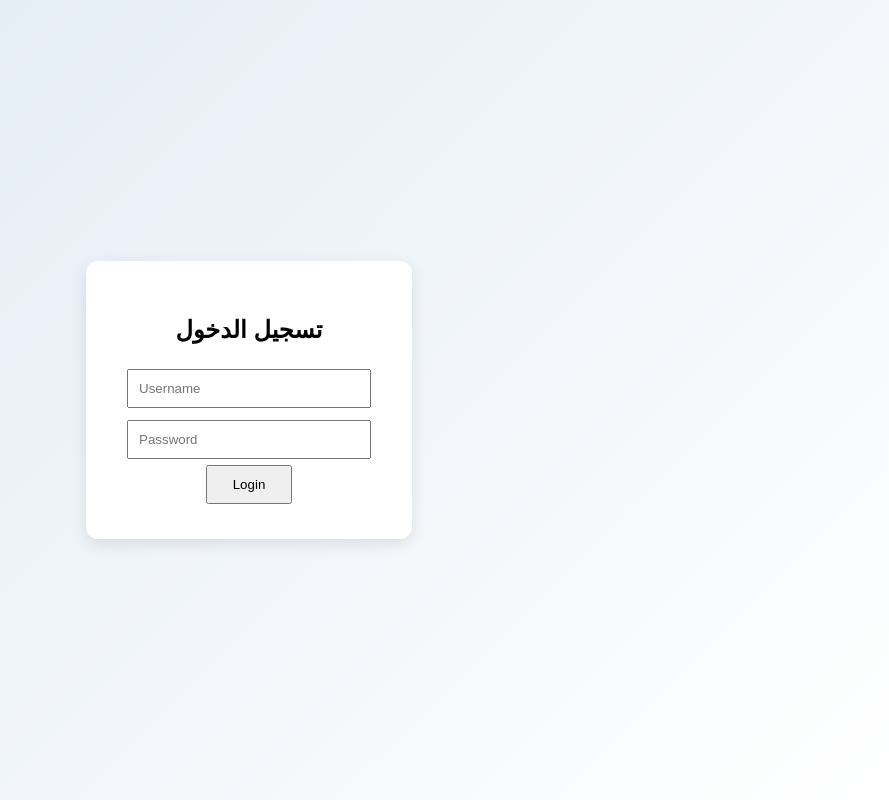
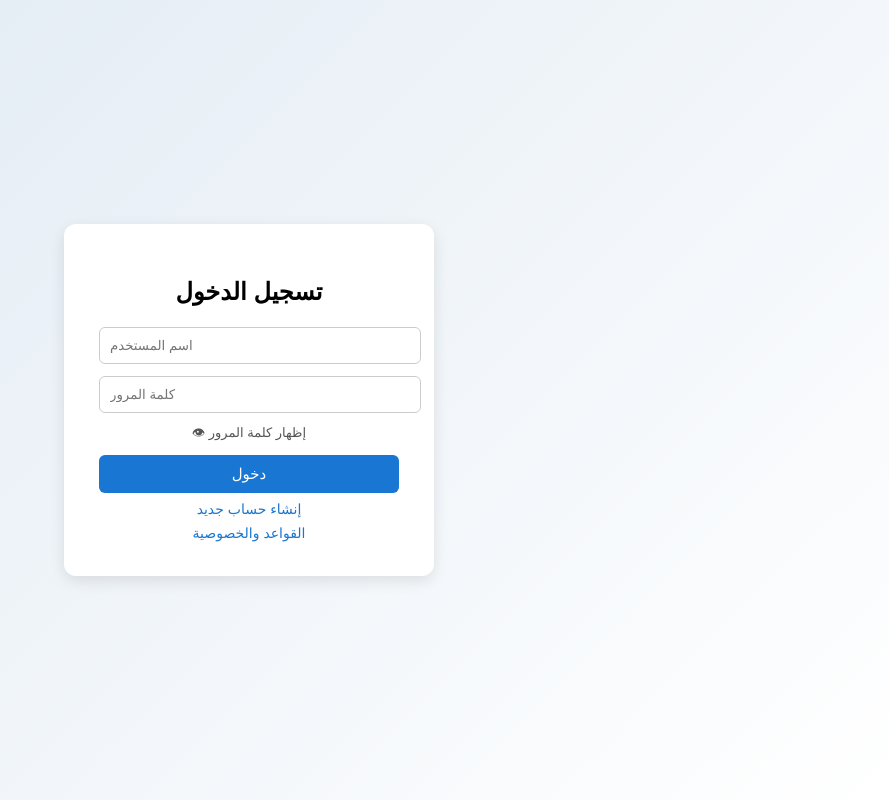
Before and after one commit to honda2003/student-fund, a Flask app: page / in a window 1280 px wide. Shown: the whole page, without its empty margins (391-1280 px from the left). Run offline with Flask 3, Linux system fonts and the light colour scheme.

Commit message:
Update login.html

```diff
--- a/templates/login.html
+++ b/templates/login.html
@@ -1,8 +1,8 @@
 <!DOCTYPE html>
-<html>
-
+<html lang="ar">
 <head>
-<title>Login</title>
+<meta charset="UTF-8">
+<title>تسجيل الدخول</title>
 
 <style>
 body {
@@ -21,19 +21,69 @@ body {
     border-radius: 12px;
     box-shadow: 0 5px 15px rgba(0,0,0,0.1);
     text-align: center;
+    width: 300px;
+}
+
+h2 {
+    margin-bottom: 15px;
 }
 
 input {
-    width: 220px;
+    width: 100%;
     padding: 10px;
-    margin: 6px;
+    margin: 6px 0;
+    border-radius: 6px;
+    border: 1px solid #ccc;
 }
 
 button {
-    padding: 10px 25px;
+    width: 100%;
+    padding: 10px;
+    margin-top: 10px;
+    background: #1976d2;
+    color: white;
+    border: none;
+    border-radius: 6px;
     cursor: pointer;
+    font-size: 15px;
+}
+
+button:hover {
+    background: #125ea8;
+}
+
+.error {
+    color: red;
+    margin-bottom: 10px;
+    font-size: 14px;
+}
+
+.links a {
+    display: block;
+    margin-top: 8px;
+    color: #1976d2;
+    text-decoration: none;
+    font-size: 14px;
+}
+
+.links a:hover {
+    text-decoration: underline;
+}
+
+.show-pass {
+    font-size: 13px;
+    cursor: pointer;
+    color: #555;
+    margin-top: 4px;
 }
 </style>
+
+<script>
+function togglePassword() {
+    const passField = document.getElementById("password");
+    passField.type = passField.type === "password" ? "text" : "password";
+}
+</script>
 
 </head>
 
@@ -43,11 +93,25 @@ button {
 
 <h2>تسجيل الدخول</h2>
 
+{% if error %}
+<div class="error">{{ error }}</div>
+{% endif %}
+
 <form method="post">
-<input name="user" placeholder="Username"><br>
-<input type="password" name="pass" placeholder="Password"><br>
-<button>Login</button>
+<input name="username" placeholder="اسم المستخدم" required>
+
+<input id="password" type="password" name="pass" placeholder="كلمة المرور" required>
+
+<div class="show-pass" onclick="togglePassword()">👁 إظهار كلمة المرور</div>
+
+<button>دخول</button>
 </form>
+
+<div class="links">
+<a href="/register">إنشاء حساب جديد</a>
+
+<a href="/policy">القواعد والخصوصية</a>
+</div>
 
 </div>
 
```
